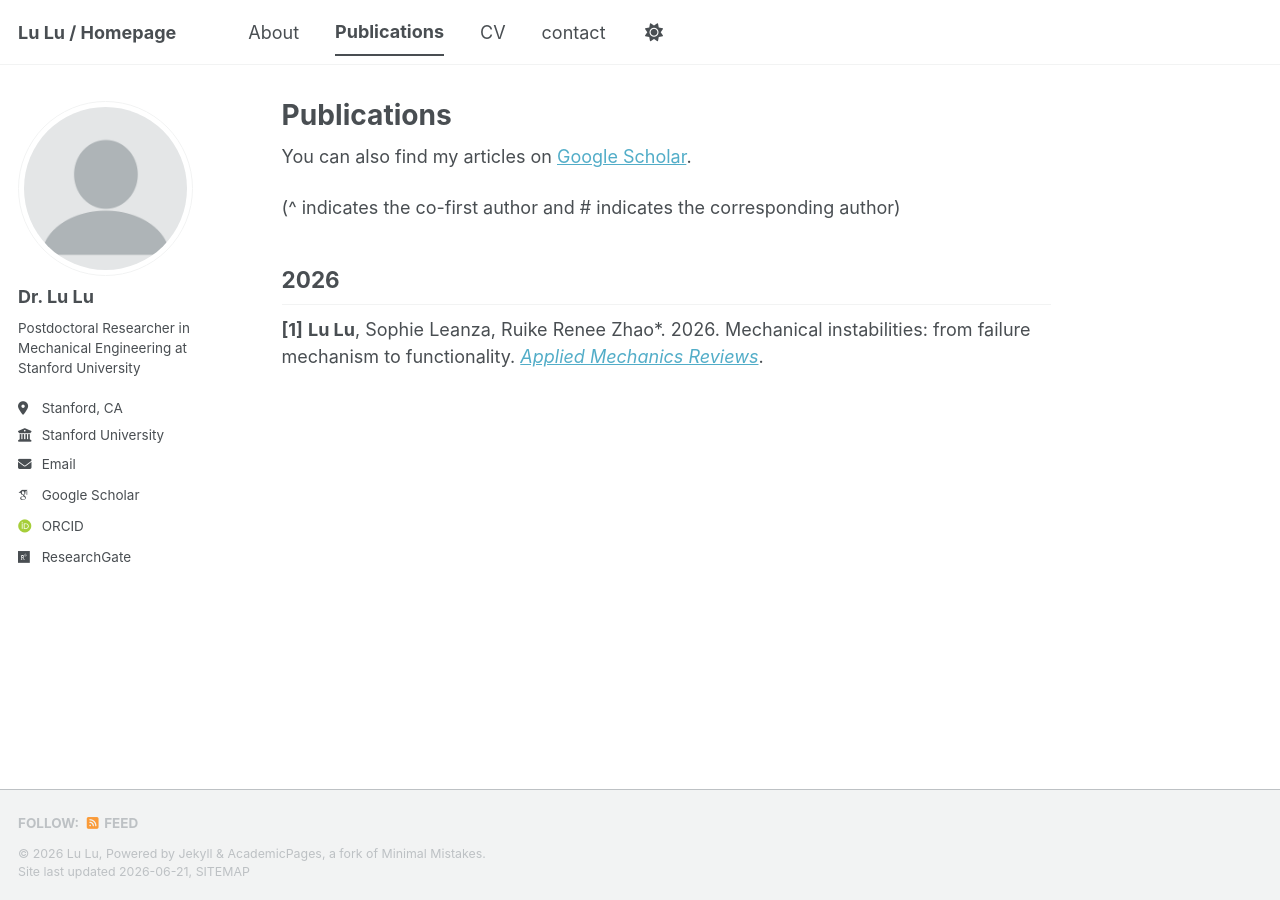
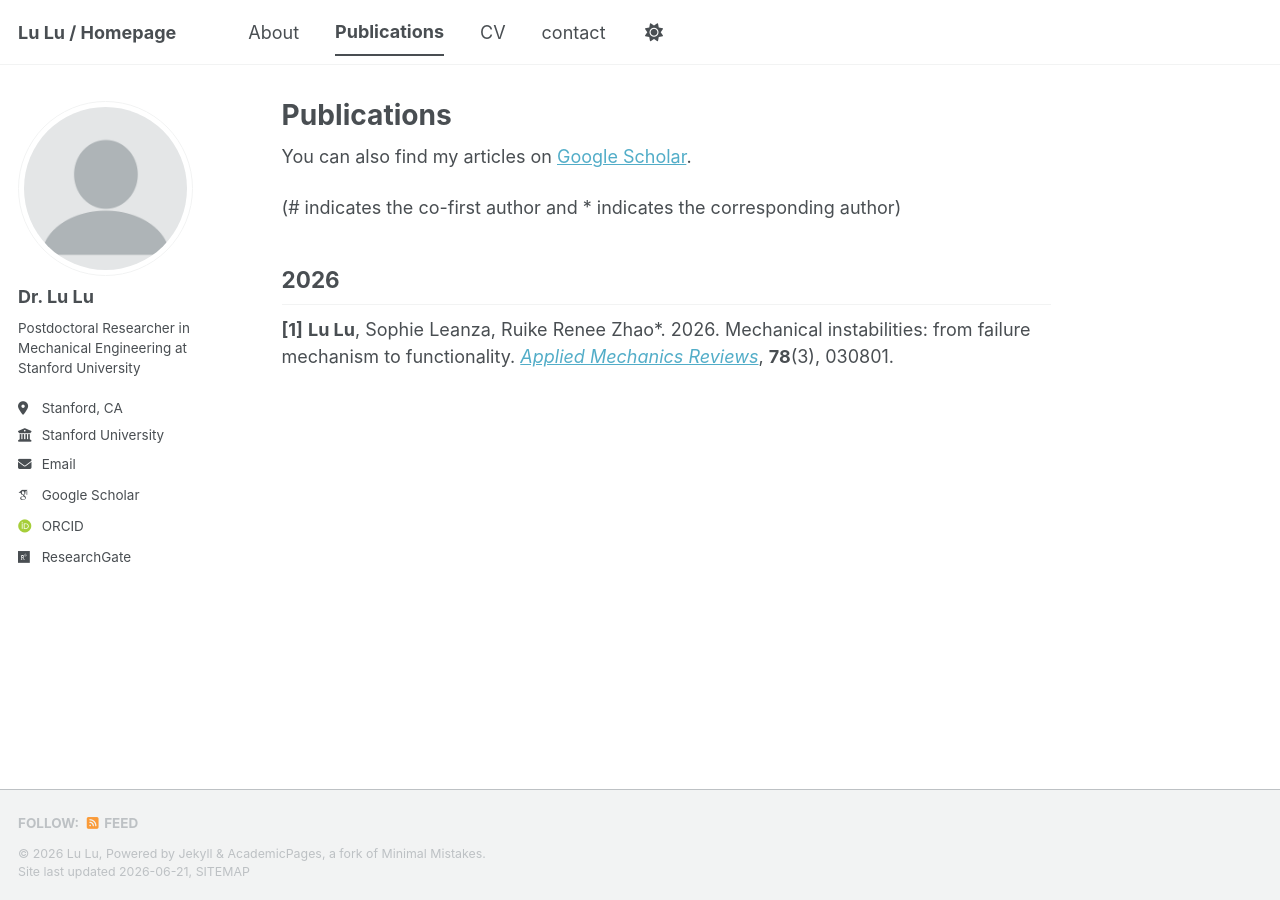
Before and after one commit to ZJU-LuLab/ZJU-LuLab.github.io, a Jekyll site: the page built from _pages/publications.html, in a window 1280 px wide. Built offline with Jekyll 4.4.1, drawn with Linux system fonts in a browser that asks for light colours; some web fonts are replaced; a script bundle is joined from its source files by our own code; library files that are not in the unit come from our copies.

Commit message:
Update publications.html

```diff
--- a/_pages/publications.html
+++ b/_pages/publications.html
@@ -10,7 +10,7 @@ You can also find my articles on
 </p>
 
 <p>
-(^ indicates the co-first author and # indicates the corresponding author)
+(# indicates the co-first author and * indicates the corresponding author)
 </p>
 
 {% assign pubs = site.publications | sort: "date" | reverse %}
@@ -37,10 +37,7 @@ You can also find my articles on
 {{ pub.authors }}. {{ pub_year }}.
 {{ pub.title }}.
 {% if pub.paperurl %}
-<a href="{{ pub.paperurl }}"><em>{{ pub.venue }}</em></a>.
-{% else %}
-<em>{{ pub.venue }}</em>.
-{% endif %}
+<a href="{{ pub.paperurl }}"><em>{{ pub.venue }}</em></a>{% else %}<em>{{ pub.venue }}</em>{% endif %}{% if pub.volume %}, <strong>{{ pub.volume }}</strong>{% endif %}{% if pub.issue %}({{ pub.issue }}){% endif %}{% if pub.pages %}, {{ pub.pages }}{% endif %}.
 </p>
 
 {% endfor %}
```
